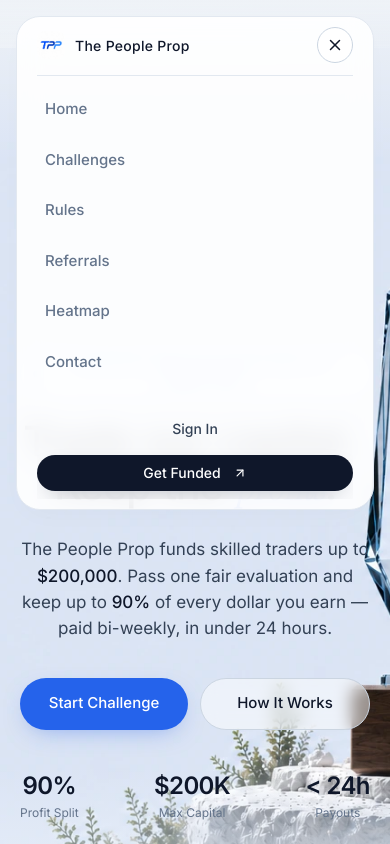
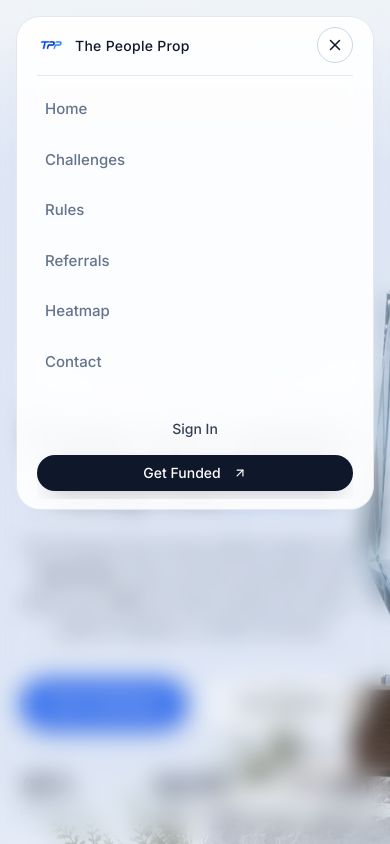
Before and after one commit to jatinkatariaaaa/thepeoplepropwebsite, a Next.js app: page / in a window 390 px wide. Both pictures are taken after a click on the button 335 px from the left and 45 px from the top of the page. Shown: the top 844 px of the page. Built offline with nearby package versions, Linux system fonts and the light colour scheme.

Commit message:
Add backdrop blur overlay when mobile navbar is expanded

```diff
--- a/src/components/layout/Navbar.tsx
+++ b/src/components/layout/Navbar.tsx
@@ -2,6 +2,7 @@
 
 import { useState } from "react";
 import { ArrowUpRight } from "lucide-react";
+import { AnimatePresence, motion } from "framer-motion";
 import {
   Navbar as ResizableNavbar,
   NavBody,
@@ -27,7 +28,19 @@ export function Navbar() {
   const [isMobileMenuOpen, setIsMobileMenuOpen] = useState(false);
 
   return (
-    <ResizableNavbar>
+    <>
+      <AnimatePresence>
+        {isMobileMenuOpen && (
+          <motion.div
+            initial={{ opacity: 0 }}
+            animate={{ opacity: 1 }}
+            exit={{ opacity: 0 }}
+            onClick={() => setIsMobileMenuOpen(false)}
+            className="fixed inset-0 z-40 bg-white/10 backdrop-blur-md md:hidden"
+          />
+        )}
+      </AnimatePresence>
+      <ResizableNavbar>
       {/* Desktop Navigation */}
       <NavBody>
         <NavbarLogo />
@@ -89,5 +102,6 @@ export function Navbar() {
         </MobileNavMenu>
       </MobileNav>
     </ResizableNavbar>
+    </>
   );
 }
```
